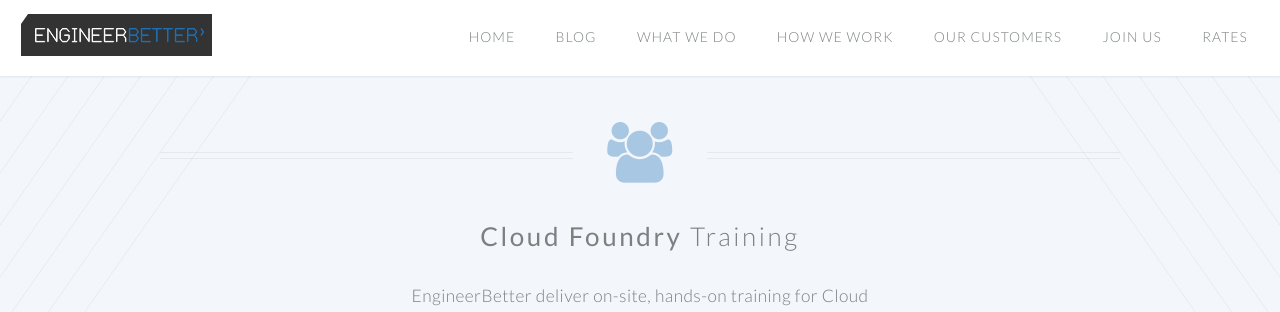
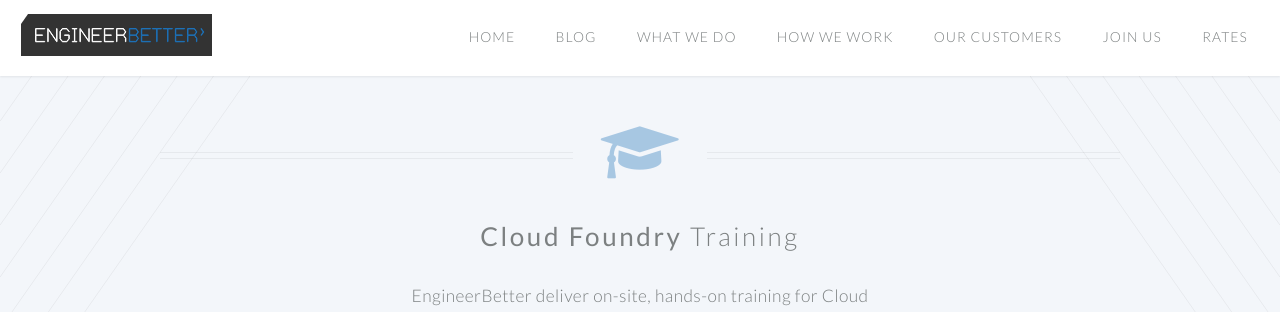
Before and after one commit to DanielJonesEB/engineerbetter.com, a Jekyll site: the page built from training.html, in a window 1280 px wide. Shown: the top 312 px of the page. Built offline with Jekyll 4.4.1, drawn with Linux system fonts in a browser that asks for light colours.

Commit message:
graduation cap fo' learning

```diff
--- a/training.html
+++ b/training.html
@@ -7,7 +7,7 @@
       <article id="main">
 
         <header class="special container">
-          <span class="icon fa-group"></span>
+          <span class="icon fa-graduation-cap"></span>
           <div class="6u -3u">
             <h2><strong>Cloud Foundry</strong>&nbsp;Training</h2>
             <p>EngineerBetter deliver on-site, hands-on training for Cloud Foundry</p>
```
